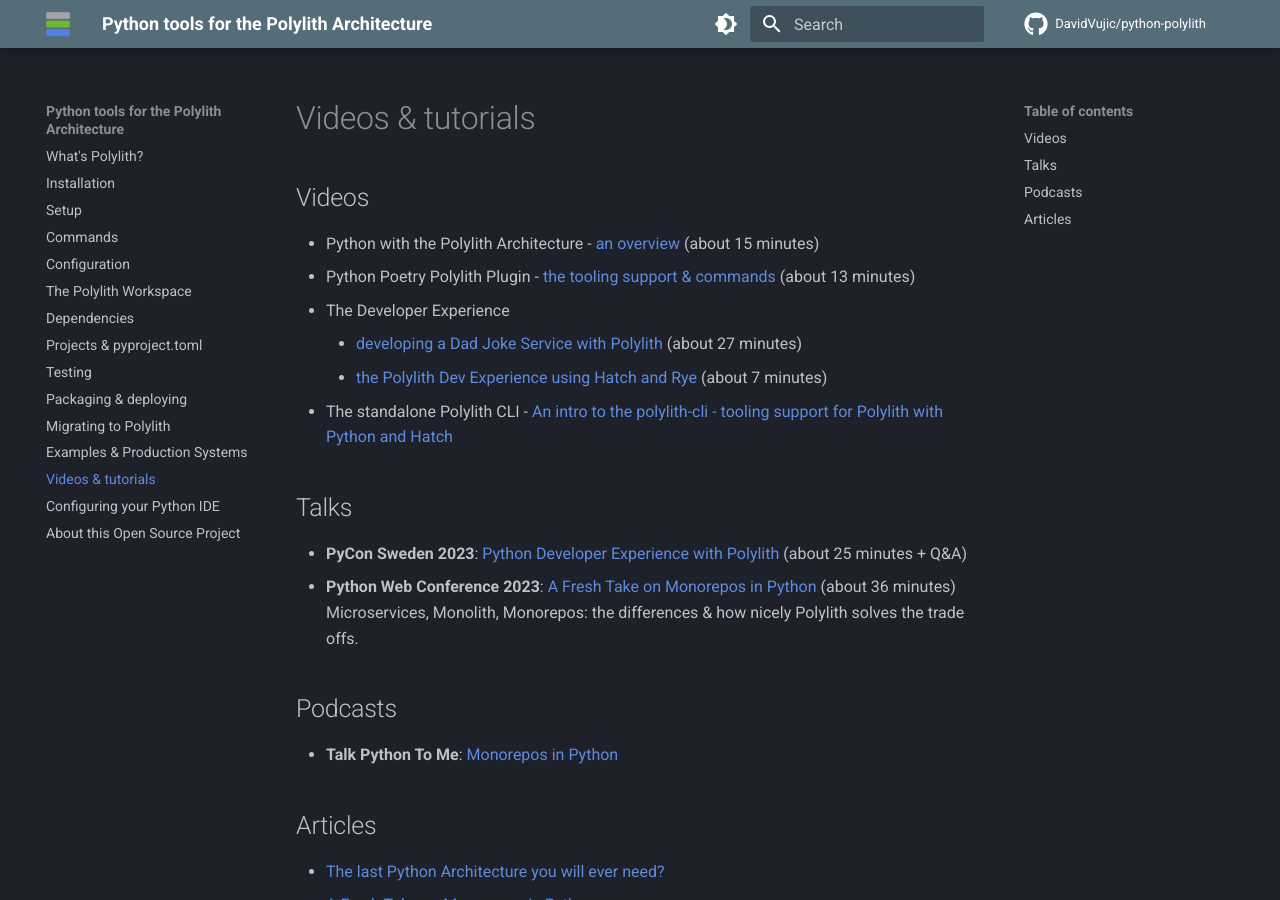
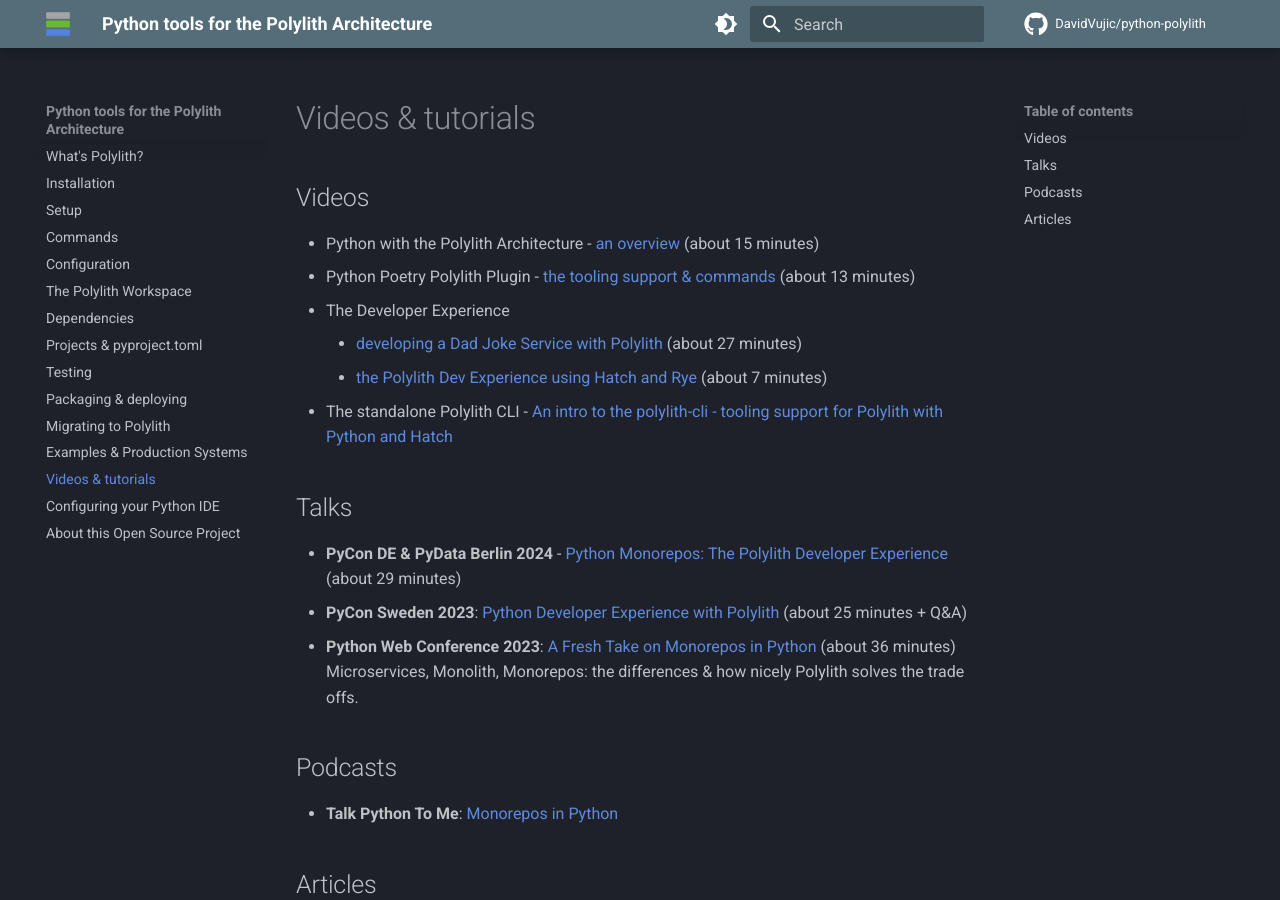
Before and after one commit to DavidVujic/python-polylith-docs, an MkDocs documentation site: the page built from docs/videos.md, in a window 1280 px wide and 900 px high. Built offline with MkDocs 1.6.1 and Material for MkDocs 9.7.7, drawn with Linux system fonts in a browser that asks for light colours; comment, search, counter and statistics services are not loaded.

Commit message:
add link to PyCon DE & PyData Berlin 2024 recording

```diff
--- a/docs/videos.md
+++ b/docs/videos.md
@@ -9,6 +9,7 @@
 - The standalone Polylith CLI - [An intro to the polylith-cli - tooling support for Polylith with Python and Hatch](https://youtu.be/K__3Uah3by0)
 
 ## Talks
+- __PyCon DE & PyData Berlin 2024__ - [Python Monorepos: The Polylith Developer Experience](https://youtu.be/wGWjt9GJLU4?si=1nOpThiwayc4Crvm) (about 29 minutes)
 - __PyCon Sweden 2023__: [Python Developer Experience with Polylith](https://youtu.be/_BA1yDHdbbs?si=LgV-5Gh_1UCYzNpY) (about 25 minutes + Q&A)
 - __Python Web Conference 2023__: [A Fresh Take on Monorepos in Python](https://youtu.be/HU61vjZPPfQ) (about 36 minutes) Microservices, Monolith, Monorepos: the differences & how nicely Polylith solves the trade offs.
 
```
